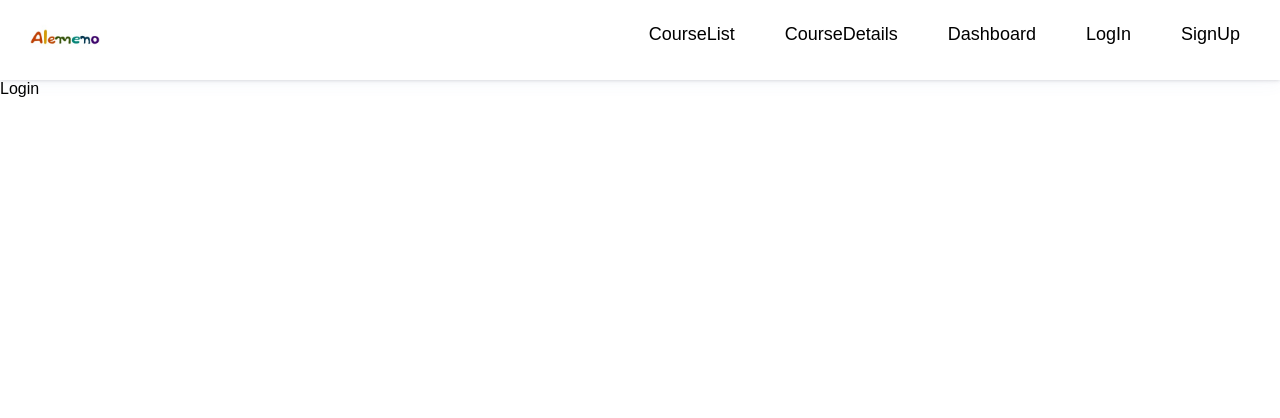
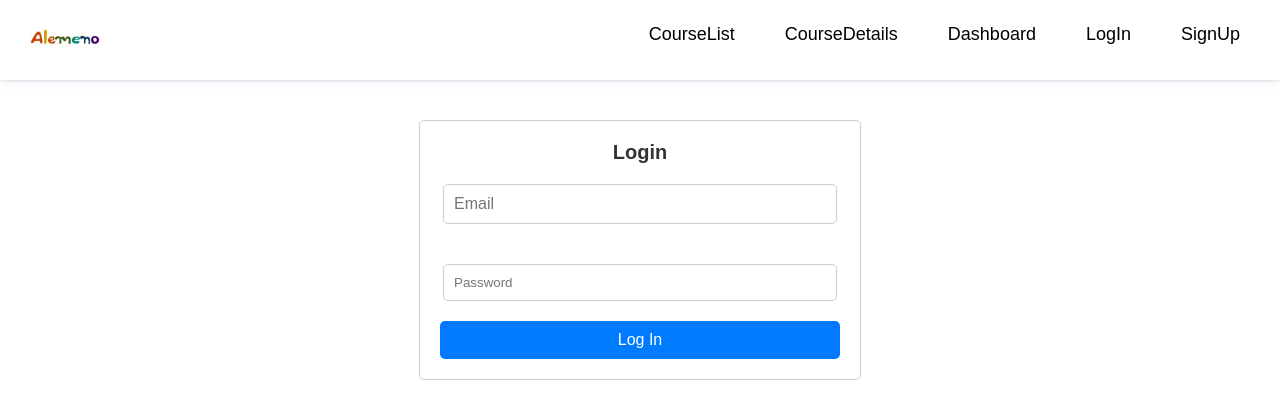
Before and after one commit to raobaba/Alemeno-Student-Course-Dashboard, a React (Create React App) app in the folder Client/: page /login in a window 1280 px wide. Shown: the top 418 px of the page. Built offline with nearby package versions, Linux system fonts and the light colour scheme.

Commit message:
login api is linked to the frontend

```diff
--- a/Client/src/App.js
+++ b/Client/src/App.js
@@ -6,6 +6,7 @@ function App() {
   return (
     <>
       <Navbar />
+      <div style={{height:'40px'}}></div>
       <AllRoutes/>
     </>
   );
--- a/Client/src/components/Login.jsx
+++ b/Client/src/components/Login.jsx
@@ -1,9 +1,67 @@
-import React from 'react'
+// Login.js
+import React, { useState, useEffect } from "react";
+import { useDispatch, useSelector } from "react-redux";
+import { loginUser } from "../redux/actions/UserAction"; // Create this action
+import { useNavigate } from "react-router-dom";
+import "../styles/Login.css";
 
 function Login() {
+  const dispatch = useDispatch();
+  const navigate = useNavigate();
+  const [email, setEmail] = useState("");
+  const [password, setPassword] = useState("");
+  const [hasLoggedIn, setHasLoggedIn] = useState(false);
+
+  // Access the loading, success, and error states from the Redux store
+  const loading = useSelector((state) => state.app.loading);
+  const success = useSelector((state) => state.app.success);
+  const error = useSelector((state) => state.app.error);
+
+  const handleLogin = () => {
+    // Don't allow login if already in the loading state
+    if (loading || hasLoggedIn) {
+      return;
+    }
+    // Dispatch the login action
+    dispatch(loginUser(email, password));
+  };
+
+  useEffect(() => {
+    if (success) {
+      setHasLoggedIn(true);
+      navigate("/dashboard"); // Redirect to the dashboard upon successful login
+    }
+  }, [success, navigate]);
+
   return (
-    <div>Login</div>
-  )
+    <div className="login-container">
+      <h2>Login</h2>
+      {loading && <p>Loading...</p>}
+      {success && <p style={{ fontSize: "14px", color: "green" }}>Login successful!</p>}
+      {error && <p style={{ fontSize: "14px", color: "red" }}>Error: {error}</p>}
+
+      <div>
+        <input
+          style={{ width: "93%" }}
+          type="text"
+          placeholder="Email"
+          value={email}
+          onChange={(e) => setEmail(e.target.value)}
+        />
+      </div>
+      <div>
+        <input
+          type="password"
+          placeholder="Password"
+          value={password}
+          onChange={(e) => setPassword(e.target.value)}
+        />
+      </div>
+      <button onClick={handleLogin} disabled={loading}>
+        {loading ? "Logging In..." : "Log In"}
+      </button>
+    </div>
+  );
 }
 
-export default Login
+export default Login;
--- a/Client/src/redux/actionTypes/UserActionType.js
+++ b/Client/src/redux/actionTypes/UserActionType.js
@@ -1,3 +1,7 @@
 export const SIGN_UP_USER_LOADING = 'SIGN_UP_USER_LOADING';
 export const SIGN_UP_USER_SUCCESS = 'SIGN_UP_USER_SUCCESS';
 export const SIGN_UP_USER_FAILURE = 'SIGN_UP_USER_FAILURE';
+
+export const LOGIN_USER_LOADING = 'LOGIN_USER_LOADING';
+export const LOGIN_USER_SUCCESS = 'LOGIN_USER_SUCCESS';
+export const LOGIN_USER_FAILURE = 'LOGIN_USER_FAILURE';
--- a/Client/src/redux/actions/UserAction.js
+++ b/Client/src/redux/actions/UserAction.js
@@ -3,6 +3,9 @@ import {
   SIGN_UP_USER_LOADING,
   SIGN_UP_USER_SUCCESS,
   SIGN_UP_USER_FAILURE,
+  LOGIN_USER_LOADING,
+  LOGIN_USER_SUCCESS,
+  LOGIN_USER_FAILURE,
 } from '../actionTypes/UserActionType';
 
 export const signUpUser = (username, email, password) => {
@@ -31,3 +34,29 @@ export const signUpUser = (username, email, password) => {
       });
   };
 };
+
+export const loginUser = (email, password) => {
+    return (dispatch) => {
+      dispatch({ type: LOGIN_USER_LOADING });
+
+      const requestData = {
+        email,
+        password,
+      };
+
+      api
+        .post('/user/login', requestData) // Adjust the API endpoint as per your backend
+        .then((response) => {
+          dispatch({
+            type: LOGIN_USER_SUCCESS,
+            payload: response.data,
+          });
+        })
+        .catch((error) => {
+          dispatch({
+            type: LOGIN_USER_FAILURE,
+            payload: error.response.data.error,
+          });
+        });
+    };
+  };
--- a/Client/src/redux/reducers/UserReducer.js
+++ b/Client/src/redux/reducers/UserReducer.js
@@ -2,6 +2,9 @@ import {
   SIGN_UP_USER_LOADING,
   SIGN_UP_USER_SUCCESS,
   SIGN_UP_USER_FAILURE,
+  LOGIN_USER_LOADING,
+  LOGIN_USER_SUCCESS,
+  LOGIN_USER_FAILURE,
 } from "../actionTypes/UserActionType";
 
 const initialState = {
@@ -35,6 +38,28 @@ import {
         success: false,
         error: action.payload, // You can set the error message from the API response here
       };
+    case LOGIN_USER_LOADING:
+      return {
+        ...state,
+        loading: true,
+        success: false,
+        error: null,
+      };
+    case LOGIN_USER_SUCCESS:
+      return {
+        ...state,
+        loading: false,
+        success: true,
+        error: null,
+        // Handle the successful login response as needed
+      };
+    case LOGIN_USER_FAILURE:
+      return {
+        ...state,
+        loading: false,
+        success: false,
+        error: action.payload,
+      };
     default:
       return state;
   }
--- /dev/null
+++ b/Client/src/styles/Login.css
@@ -0,0 +1,32 @@
+/* Login.css */
+
+.login-container {
+    max-width: 400px;
+    margin: auto;
+    padding: 20px;
+    border: 1px solid #ccc;
+    border-radius: 5px;
+    text-align: center;
+  }
+
+  input {
+    width: 93%;
+    padding: 10px;
+    margin: 20px 0;
+    border: 1px solid #ccc;
+    border-radius: 5px;
+  }
+
+  button {
+    width: 100%;
+    padding: 10px;
+    background-color: #007bff;
+    color: #fff;
+    border: none;
+    border-radius: 5px;
+    cursor: pointer;
+  }
+
+  button:hover {
+    background-color: #0056b3;
+  }
```
Lines whose indentation alone changed are shown as unchanged.
